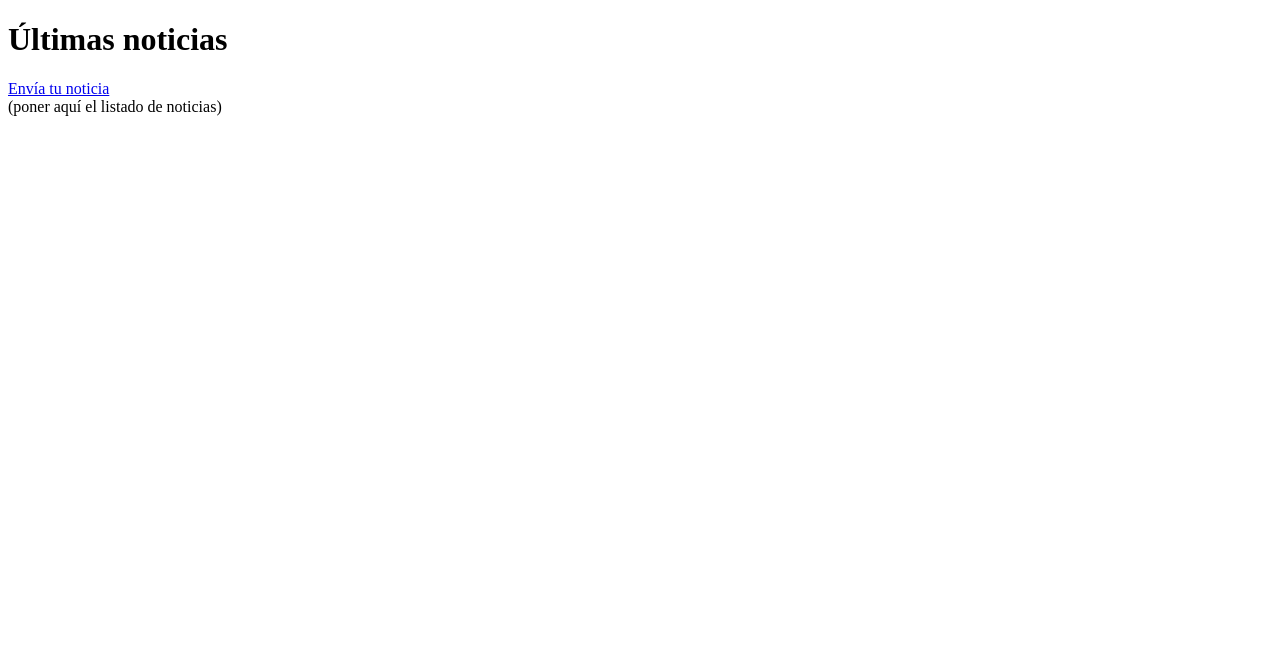
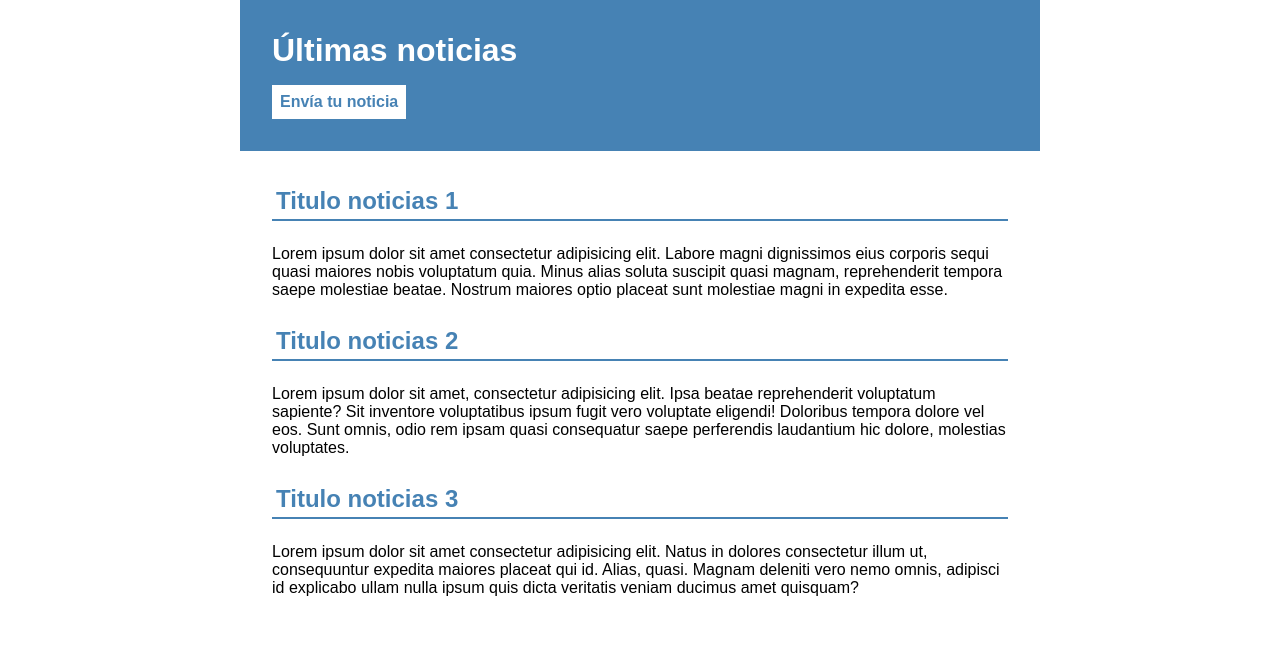
Before and after one commit to Gmonelos/ejercicio-css-parejas, a plain HTML site: page index.html in a window 1280 px wide. Drawn offline with Linux system fonts and the light colour scheme.

Commit message:
html terminado

```diff
--- a/css/style.css
+++ b/css/style.css
@@ -35,6 +35,7 @@ body > header nav a {
 
 body > main {
   padding: 2rem;
+
 }
 
 /* Lista de noticias */
--- a/index.html
+++ b/index.html
@@ -4,15 +4,49 @@
     <meta charset="UTF-8" />
     <title>Portada</title>
     <meta name="viewport" content="width=device-width, initial-scale=1.0" />
+    <link rel="stylesheet" href="./css/style.css">
+
   </head>
   <body id="portada">
     <header>
       <h1>Últimas noticias</h1>
+
       <nav>
         <a href="/formulario.html">Envía tu noticia</a>
       </nav>
     </header>
 
-    <main>(poner aquí el listado de noticias)</main>
+    <main>
+
+      <section>
+
+        <ul class="lista-noticias">
+          <li>
+            <h2>Titulo noticias 1</h2>
+
+          </li>
+          <li>Lorem ipsum dolor sit amet consectetur adipisicing elit. Labore magni dignissimos eius corporis sequi quasi maiores nobis voluptatum quia. Minus alias soluta suscipit quasi magnam, reprehenderit tempora saepe molestiae beatae. Nostrum maiores optio placeat sunt molestiae magni in expedita esse.</li>
+        </ul>
+      </section>
+
+      <section>
+
+        <ul class="lista-noticias">
+          <li><h2>Titulo noticias 2</h2>
+          </li>
+          <li>Lorem ipsum dolor sit amet, consectetur adipisicing elit. Ipsa beatae reprehenderit voluptatum sapiente? Sit inventore voluptatibus ipsum fugit vero voluptate eligendi! Doloribus tempora dolore vel eos. Sunt omnis, odio rem ipsam quasi consequatur saepe perferendis laudantium hic dolore, molestias voluptates.</li>
+        </ul>
+      </section>
+
+      <section>
+
+        <ul class="lista-noticias">
+          <li>
+            <h2>Titulo noticias 3</h2>
+          </li>
+          <li>Lorem ipsum dolor sit amet consectetur adipisicing elit. Natus in dolores consectetur illum ut, consequuntur expedita maiores placeat qui id. Alias, quasi. Magnam deleniti vero nemo omnis, adipisci id explicabo ullam nulla ipsum quis dicta veritatis veniam ducimus amet quisquam?</li>
+        </ul>
+      </section>
+    </main>
   </body>
 </html>
```
